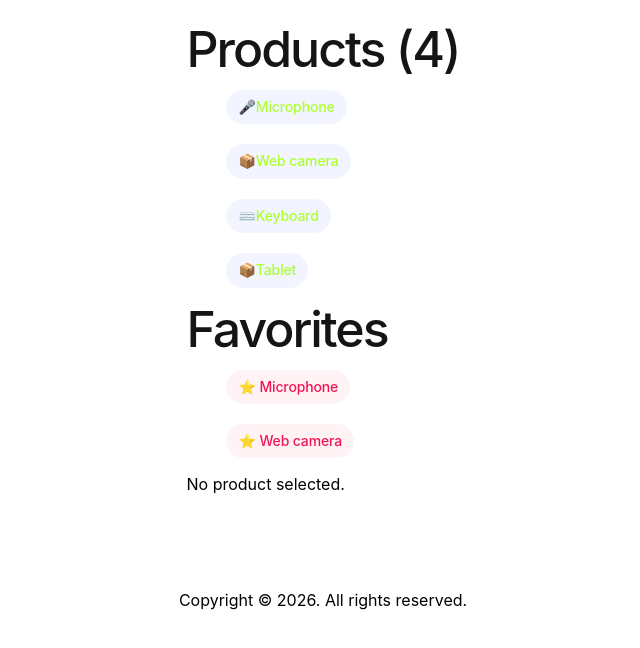
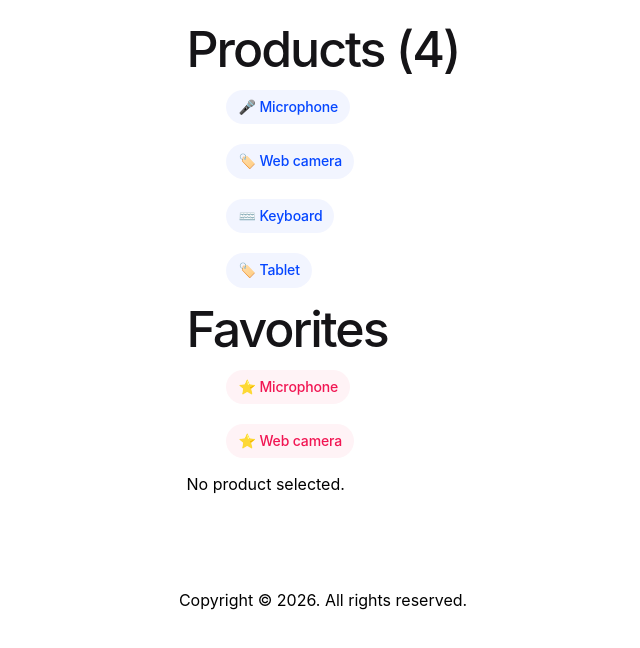
Before and after one commit to JoseCruzMV/components-v-19, an Angular app: page / in a window 1280 px wide. Shown: the top 648 px of the page, without its empty margins (317-957 px from the left). Built offline with nearby package versions, Linux system fonts and the light colour scheme.

Commit message:
Add ProductViewComponent and integrate it into ProductListComponent

```diff
--- a/src/app/product-list/product-list.component.html
+++ b/src/app/product-list/product-list.component.html
@@ -4,18 +4,7 @@
 <ul class="pill-group">
   @for (product of products | sort: "price"; track product.id; let i = $index) {
     <li class="pill" (click)="selectedProduct = product">
-      @switch (product.title) {
-        @case ("Keyboard") {
-          <span class="icon">⌨️</span>
-        }
-        @case ("Microphone") {
-          <span class="icon">🎤</span>
-        }
-        @default {
-          <span class="icon">📦</span>
-        }
-      }
-      <p [style.color]="'greenyellow'">{{ product.title }}</p>
+      <app-product-view [id]="product.id"></app-product-view>
     </li>
   } @empty {
     <p>No products found!</p>
--- /dev/null
+++ b/src/app/product-view/product-view.component.html
@@ -0,0 +1,12 @@
+@switch (product?.title) {
+  @case ("Keyboard") {
+    ⌨️
+  }
+  @case ("Microphone") {
+    🎤
+  }
+  @default {
+    🏷️
+  }
+}
+{{ product?.title }}
--- /dev/null
+++ b/src/app/product-view/product-view.component.ts
@@ -0,0 +1,21 @@
+import { Component, input, OnInit } from '@angular/core';
+import { ProductViewService } from './product-view.service';
+import { Product } from '../product';
+
+@Component({
+  selector: 'app-product-view',
+  imports: [],
+  templateUrl: './product-view.component.html',
+  styleUrl: './product-view.component.css',
+  providers: [ProductViewService],
+})
+export class ProductViewComponent implements OnInit {
+  id = input<number>();
+  product: Product | undefined;
+
+  constructor(private productViewService: ProductViewService) {}
+
+  ngOnInit(): void {
+    this.product = this.productViewService.getProducts(this.id()!);
+  }
+}
--- /dev/null
+++ b/src/app/product-view/product-view.service.ts
@@ -0,0 +1,19 @@
+import { Injectable } from '@angular/core';
+import { ProductsService } from '../products.service';
+import { Product } from '../product';
+
+@Injectable()
+export class ProductViewService {
+  private product: Product | undefined;
+
+  constructor(private productsService: ProductsService) {}
+
+  getProducts(id: number): Product | undefined {
+    const products = this.productsService.getProducts();
+
+    if (!this.product) {
+      this.product = products.find((p) => p.id === id);
+    }
+    return this.product;
+  }
+}
```
Also changed, not shown: src/app/product-list/product-list.component.ts (+7 -1 lines), src/app/product-view/product-view.component.css (added), 2 other files (tests, documents, lock files or other folders).
